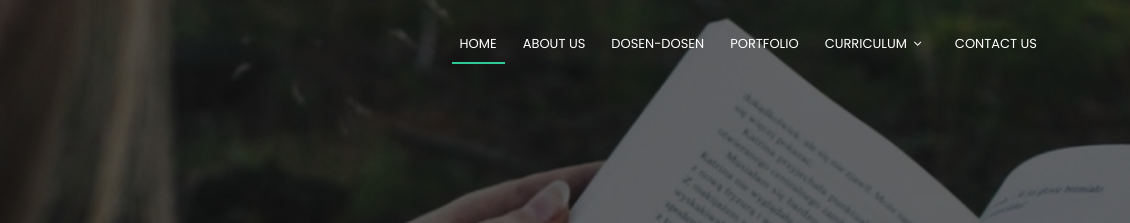
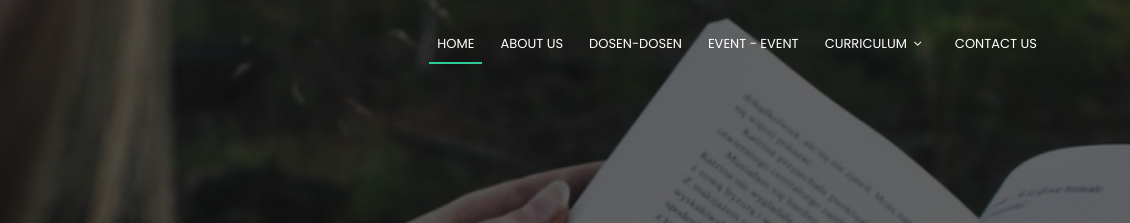
Before and after one commit to jun2900/projekFinalWebDesign, a plain HTML site: page Final Projek/index.html in a window 1280 px wide. Shown: the top 223 px of the page, 150-1280 px from the left. Drawn offline with nearby package versions, Linux system fonts and the light colour scheme.

Commit message:
Update index.html

```diff
--- a/Final Projek/index.html
+++ b/Final Projek/index.html
@@ -51,7 +51,7 @@
           <li class="menu-active"><a href="#hero">Home</a></li>
           <li><a href="#about">About Us</a></li>
           <li><a href="#team">Dosen-dosen</a></li>
-          <li><a href="#portfolio">Portfolio</a></li>
+          <li><a href="#portfolio">Event - Event</a></li>
           <li class="menu-has-children"><a href="">Curriculum</a>
             <ul>
               <li class =menu-has-children><a href="#">Prodi Pendidikan Bahasa Inggris</a>
@@ -423,7 +423,7 @@
     <section id="portfolio">
       <div class="container wow fadeInUp">
         <div class="section-header">
-          <h3 class="section-title">Portfolio</h3>
+          <h3 class="section-title">Event - Event</h3>
           <p class="section-description">Please Take a Look </p>
         </div>
         <div class="row">
```
